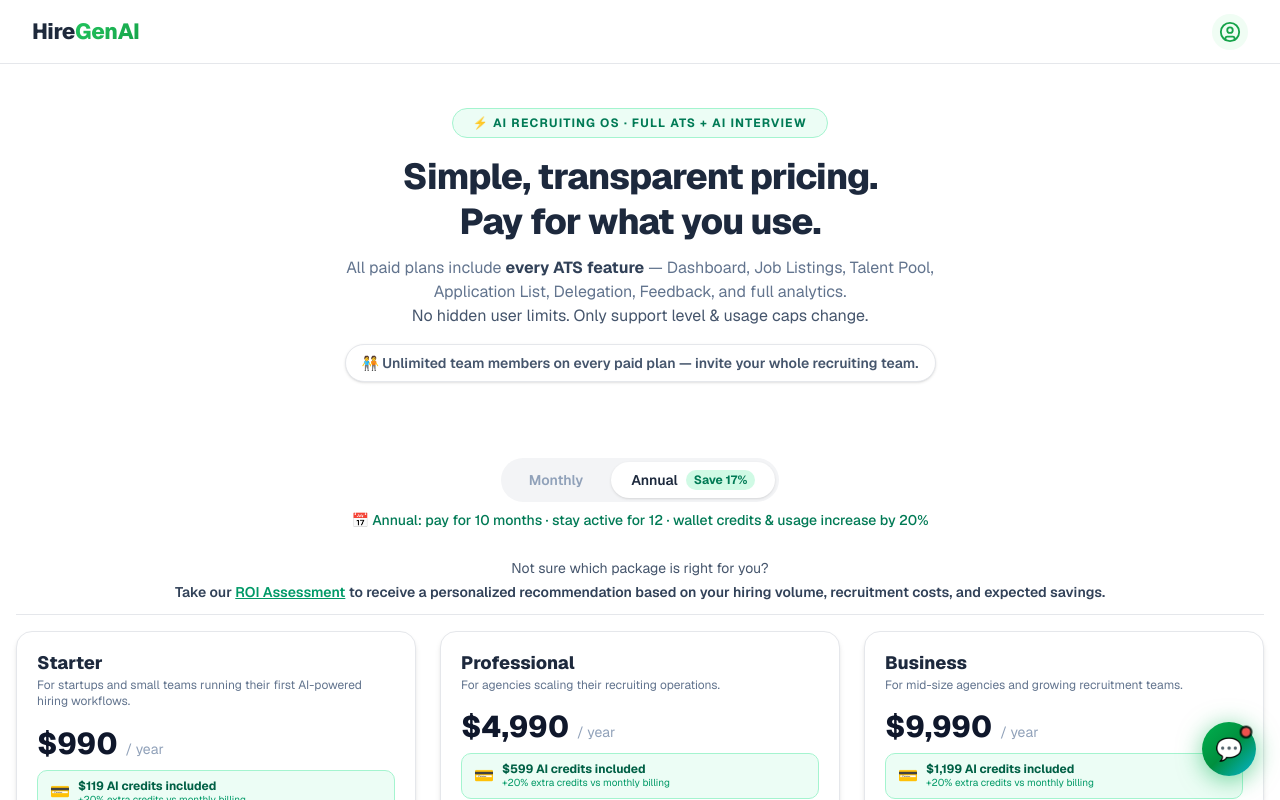
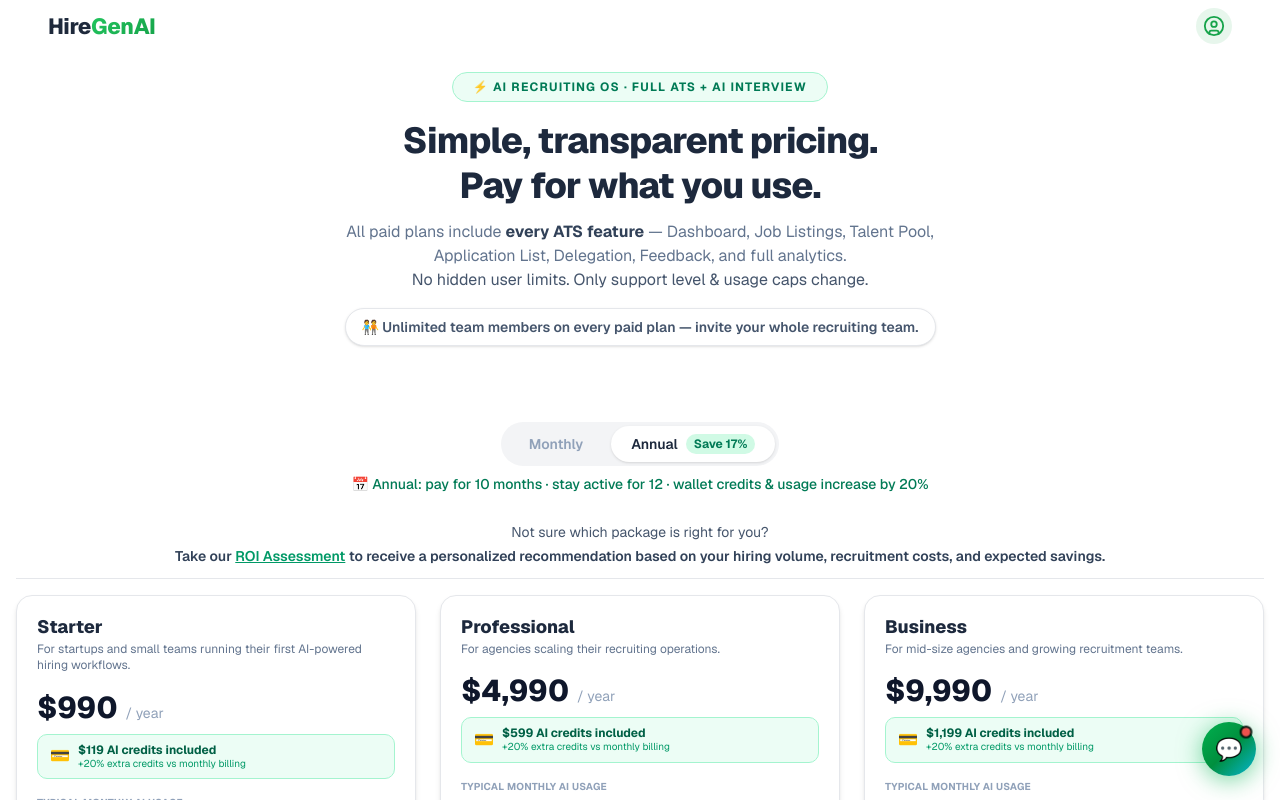
Before and after one commit to hire-genai/Hire_genAi, a Next.js app: page /pricing in a window 1280 px wide. Shown: the top 800 px of the page. Built offline with nearby package versions, Linux system fonts and the light colour scheme.

Commit message:
hire-genai payemnt

```diff
--- a/app/(www)/pricing/page.tsx
+++ b/app/(www)/pricing/page.tsx
@@ -351,16 +351,7 @@ export default function PricingPage() {
   const isAppContext = !!companyId
 
   return (
-    <div className="min-h-screen bg-white pt-16">
-      {/* Minimal fixed header — logo only, no nav links, no CTA */}
-      <header style={{ position: 'fixed', top: 0, left: 0, right: 0, zIndex: 50, background: '#fff', borderBottom: '1px solid #e5e7eb', height: '64px', display: 'flex', alignItems: 'center', justifyContent: 'space-between', padding: '0 32px' }}>
-        <span style={{ fontSize: '22px', fontWeight: 800, letterSpacing: '-0.02em', userSelect: 'none' }}>
-          <span style={{ color: '#1e293b' }}>Hire</span><span style={{ background: 'linear-gradient(135deg,#22c55e,#16a34a)', WebkitBackgroundClip: 'text', WebkitTextFillColor: 'transparent' }}>GenAI</span>
-        </span>
-        <a href={getAppUrl('/settings?tab=payment')} style={{ display: 'flex', alignItems: 'center', justifyContent: 'center', width: '36px', height: '36px', borderRadius: '50%', background: '#f0fdf4', color: '#16a34a', textDecoration: 'none' }} title="Billing Settings">
-          <UserCircle size={22} />
-        </a>
-      </header>
+    <div className="min-h-screen bg-white">
 
       {checkoutError && (
         <div className="max-w-xl mx-auto mt-4 px-4">
@@ -371,7 +362,16 @@ export default function PricingPage() {
       )}
 
       {/* ── Header ── */}
-      <section className="sr-hero-bg py-11 text-center px-4">
+      <section className="sr-hero-bg pt-2 pb-11 text-center px-4">
+        {/* logo + settings merged into hero — no separate navbar */}
+        <div style={{ display: 'flex', alignItems: 'center', justifyContent: 'space-between', maxWidth: '1200px', margin: '0 auto 28px', padding: '0 8px' }}>
+          <span style={{ fontSize: '22px', fontWeight: 800, letterSpacing: '-0.02em', userSelect: 'none' }}>
+            <span style={{ color: '#1e293b' }}>Hire</span><span style={{ background: 'linear-gradient(135deg,#22c55e,#16a34a)', WebkitBackgroundClip: 'text', WebkitTextFillColor: 'transparent' }}>GenAI</span>
+          </span>
+          <a href={getAppUrl('/settings?tab=payment')} style={{ display: 'flex', alignItems: 'center', justifyContent: 'center', width: '36px', height: '36px', borderRadius: '50%', background: 'rgba(22,163,74,0.1)', color: '#16a34a', textDecoration: 'none' }} title="Billing Settings">
+            <UserCircle size={22} />
+          </a>
+        </div>
         <span className="inline-block text-xs font-bold tracking-widest uppercase text-emerald-700 bg-emerald-50 border border-emerald-200 px-5 py-1.5 rounded-full mb-4">
           ⚡ AI Recruiting OS · Full ATS + AI Interview
         </span>
```
